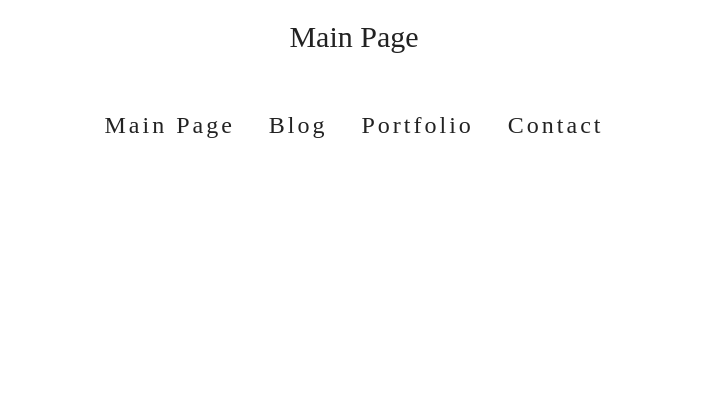
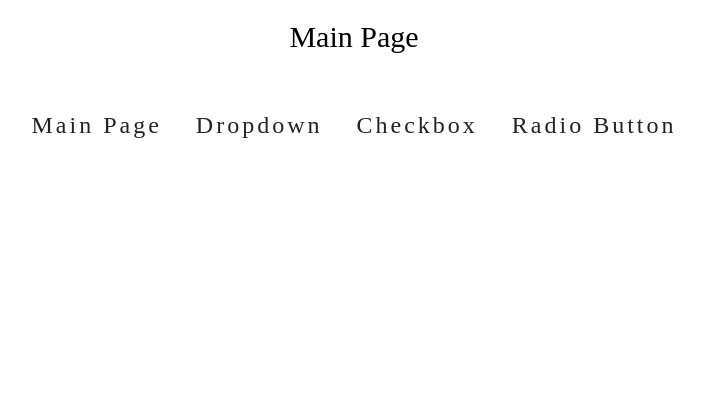
Before and after one commit to disappearTesting/testsite, a PHP site: page /main.php in a window 1280 px wide. Shown: the top 420 px of the page, without its empty margins (286-991 px from the left). Run offline with PHP 8.4, Linux system fonts and the light colour scheme.

Commit message:
updated files

```diff
--- a/rest/mainPage/main.php
+++ b/rest/mainPage/main.php
@@ -14,27 +14,49 @@
 <body>
 	<div class="container">
 		<header class="header">
-			<h2 class=""><a href="http://testsite.local/rest/mainPage/main.php">Main Page</a></h2>
+			<h1 class="">Main Page</h1>
 			<nav>
 				<ul class="topmenu">
 					<li><a href="http://testsite.local/rest/mainPage/main.php">Main Page</a></li>
-					<li><a href="#" class="down">Blog</a>
+					<li><a href="">Dropdown</a>
 						<ul class="submenu">
-							<li><input type="checkbox" name="checkbox-submenu" value="category"><a href="#">Category</a></li>
-							<li><input type="checkbox" name="checkbox-submenu" value="author"><a href="#">Author</a></li>
-							<li><input type="checkbox" name="checkbox-submenu" value="archive"><a href="#">Archive</a></li>
-							<li><input type="checkbox" name="checkbox-submenu" value="tags"><a href="#">Tags</a></li>
+							<li><a href="#">Test</a></li>
+							<li><a href="#">Test</a></li>
+							<li><a href="#">Test</a></li>
 						</ul>
 					</li>
-					<li><a href="" class="down">Portfolio</a>
+					<li><a href="">Checkbox</a>
 						<ul class="submenu">
-							<li><a href="#">Category</a></li>
-							<li><a href="#">Author</a></li>
-							<li><a href="#">Archive</a></li>
-							<li><a href="#">Tags</a></li>
+							<li>
+								<input type="checkbox" id="option_1" name="checkbox" value="option_1">
+								<label for="option_1">Option 1</label>
+							</li>
+							<li>
+								<input type="checkbox" id="option_2" name="checkbox" value="option_2">
+								<label for="option_2">Option 2</label>
+							</li>
+							<li>
+								<input type="checkbox" id="option_3" name="checkbox" value="option_3">
+								<label for="option_3">Option 3</label>
+							</li>
 						</ul>
 					</li>
-					<li><a href="#">Contact</a></li>
+					<li><a href="">Radio Button</a>
+						<ul class="submenu">
+							<li>
+								<input type="radio" id="radio_button_1" name="radio-button" value=">radio_button_1">
+								<label for="radio_button_1">Radio button 1</label>
+							</li>
+							<li>
+								<input type="radio" id="radio_button_2" name="radio-button" value=">radio_button_2">
+								<label for="radio_button_2">Radio button 2</label>
+							</li>
+							<li>
+								<input type="radio" id="radio_button_3" name="radio-button" value=">radio_button_3">
+								<label for="radio_button_3">Radio button 3</label>
+							</li>
+						</ul>
+					</li>
 				</ul>
 			</nav>
 		</header>
--- a/rest/mainPage/styleMain.css
+++ b/rest/mainPage/styleMain.css
@@ -15,18 +15,12 @@ nav ul {
 	margin: 0;
 	padding: 0;
 }
-ul  .submenu li {
-	display: inline;
-    margin-right: 5px;
-    border: 1px solid #000;
-    padding: 3px;
-}
 nav a {
 	text-decoration: none;
 	display: block;
 	color: #222;
 }
-h2 {
+h1 {
 	text-align: center;
 	margin-top: 20px;
 	margin-bottom: 10px;
@@ -35,12 +29,7 @@ h2 {
 	line-height: 1.1;
 	font-size: 30px;
 }
-h2 a {
-	text-decoration: none;
-	display: block;
-	color: #222;
-}
-.h2 {
+.h1 {
 	margin-top: 20px;
 	margin-bottom: 10px;
 	font-size: 30px;
@@ -90,11 +79,6 @@ h2 a {
 	opacity: 0;
 	transform: translate(-50%, 20px);
 	transition: .3s;
-
-	display:inline-block;
-}
-.checkbox-submenu a {
-	display:inline-block;
 }
 .topmenu > li:hover .submenu {
 	visibility: visible;
@@ -107,4 +91,10 @@ h2 a {
 	padding: 5px 10px;
 	transition: .3s linear;
 }
+.submenu label {
+	font-size: 14px;
+	letter-spacing: 1px;
+	padding: 5px 10px;
+	transition: .3s linear;
+}
 .submenu a:hover {background: #e8e8e8;}
```
Also changed, not shown: 3 other files.
